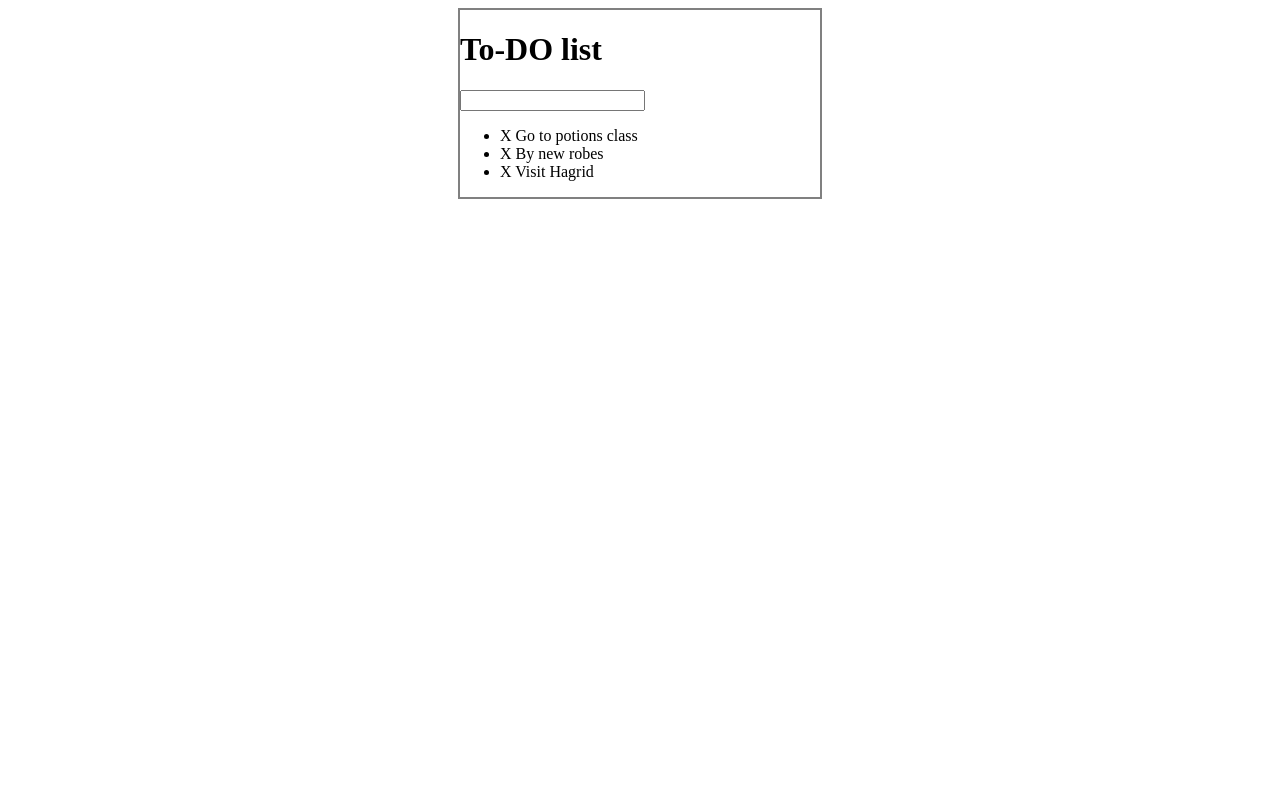
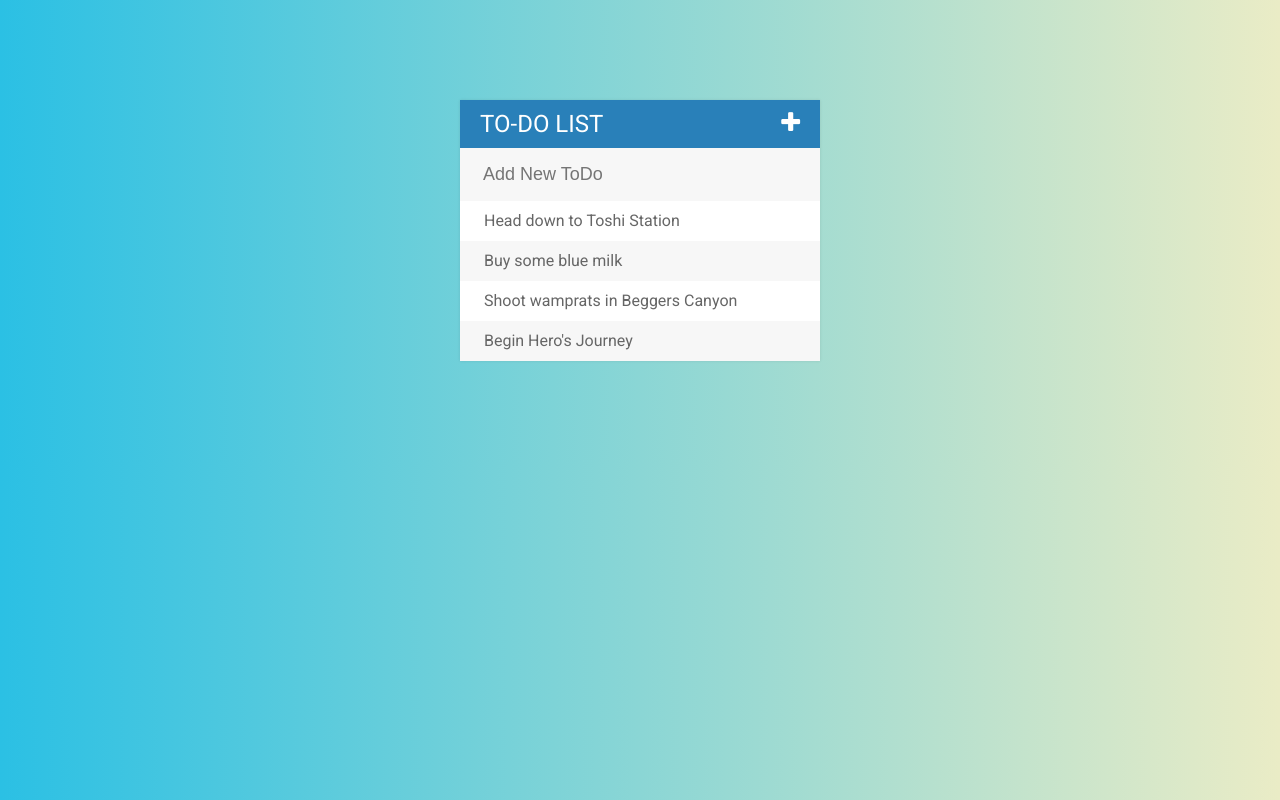
Before and after one commit to Drebnot/jquery-to-do-list, a plain HTML site: page index.html in a window 1280 px wide. Drawn offline with Linux system fonts and the light colour scheme.

Commit message:
add styling finish project

```diff
--- a/assets/css/todos.css
+++ b/assets/css/todos.css
@@ -1,9 +1,71 @@
+body {
+  font-family: 'Roboto', sans-serif;
+  background: #2BC0E4;  /* fallback for old browsers */
+  background: -webkit-linear-gradient(to right, #2BC0E4, #EAECC6);  /* Chrome 10-25, Safari 5.1-6 */
+  background: linear-gradient(to right, #2BC0E4, #EAECC6); /* W3C, IE 10+/ Edge, Firefox 16+, Chrome 26+, Opera 12+, Safari 7+ */
+
+}
+h1 {
+  background-color: #2980b9;
+  color: white;
+  margin: 0;
+  padding: 10px 20px;
+  font-size: 24px;
+  font-weight: normal;
+}
+ul {
+  list-style: none;
+  margin: 0;
+  padding: 0;
+}
+li {
+  background-color: white;
+  height: 40px;
+  line-height: 40px;
+  color: #666;
+}
+span {
+  background-color: #e74c3c;
+  height: 40px;
+  margin-right: 20px;
+  text-align: center;
+  color: white;
+  width: 0px;
+  display: inline-block;
+  transition: 0.2s linear;
+  opacity: 0;
+}
 #container {
-  border: 2px solid grey;
   width: 360px;
-  margin: 0 auto 0 auto;
+  background-color: #f7f7f7;
+  margin: 100px auto;
+  box-shadow: 0 0 3px rgba(0,0,0, 0.1);
 }
 .completed {
   color: grey;
   text-decoration: line-through;
 }
+.fa-plus {
+  float: right;
+}
+li:nth-child(2n){
+  background-color: #f7f7f7;
+}
+input {
+  font-size: 18px;
+  color: #2980b9;
+  background-color: #f7f7f7;
+  width: 100%;
+  padding: 13px 13px 13px 20px;
+  box-sizing: border-box;
+  border: 3px solid rgba(0,0,0, 0);
+}
+input:focus {
+  background-color: white;
+  border: 3px solid #2980b9;
+  outline: none;
+}
+li:hover span {
+  width: 40px;
+  opacity: 1.0;
+}
--- a/assets/js/todos.js
+++ b/assets/js/todos.js
@@ -16,6 +16,10 @@ $("input[type='text']").keypress(function(event){
     let todoText = $(this).val();
     $(this).val('');
     // create a new li and add to ul
-    $('ul').append('<li><span>X</span> ' + todoText + '</li>')
+    $('ul').append("<li><span><i class='fa fa-trash'></i></span>" + todoText + '</li>')
   }
 });
+
+$(".fa-plus").click(function(){
+  $("input[type='text']").fadeToggle();
+});
--- a/index.html
+++ b/index.html
@@ -5,17 +5,20 @@
   <meta name="viewport" content="width=device-width, initial-scale=1.0">
   <meta http-equiv="X-UA-Compatible" content="ie=edge">
   <link rel="stylesheet" type="text/css" href="assets/css/todos.css">
+  <link rel="stylesheet" href="https://cdnjs.cloudflare.com/ajax/libs/font-awesome/4.7.0/css/font-awesome.css">
+  <link href="https://fonts.googleapis.com/css?family=Roboto:400,500,700" rel="stylesheet">
   <script type="text/javascript" src="assets/js/lib/jquery-2.1.4.min.js"></script>
   <title>Document</title>
 </head>
 <body>
   <div id="container">
-    <h1>To-DO list</h1>
-    <input type="text">
+    <h1>TO-DO LIST <i class="fa fa-plus"></i></h1>
+    <input type="text" placeholder="Add New ToDo">
     <ul>
-      <li><span>X</span> Go to potions class</li>
-      <li><span>X</span> By new robes</li>
-      <li><span>X</span> Visit Hagrid</li>
+      <li><span><i class="fa fa-trash"></i></span> Head down to Toshi Station</li>
+      <li><span><i class="fa fa-trash"></i></span> Buy some blue milk</li>
+      <li><span><i class="fa fa-trash"></i></span> Shoot wamprats in Beggers Canyon</li>
+      <li><span><i class="fa fa-trash"></i></span> Begin Hero's Journey</li>
     </ul>
   </div>
 <script type="text/javascript" src="assets/js/todos.js"></script>
```
